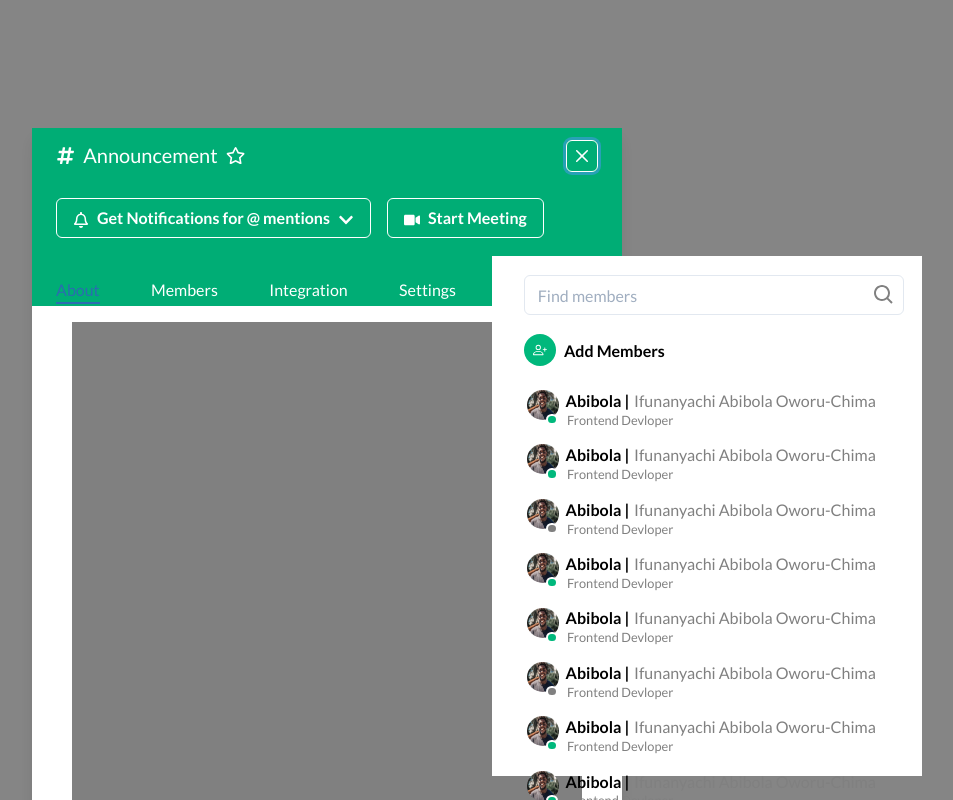
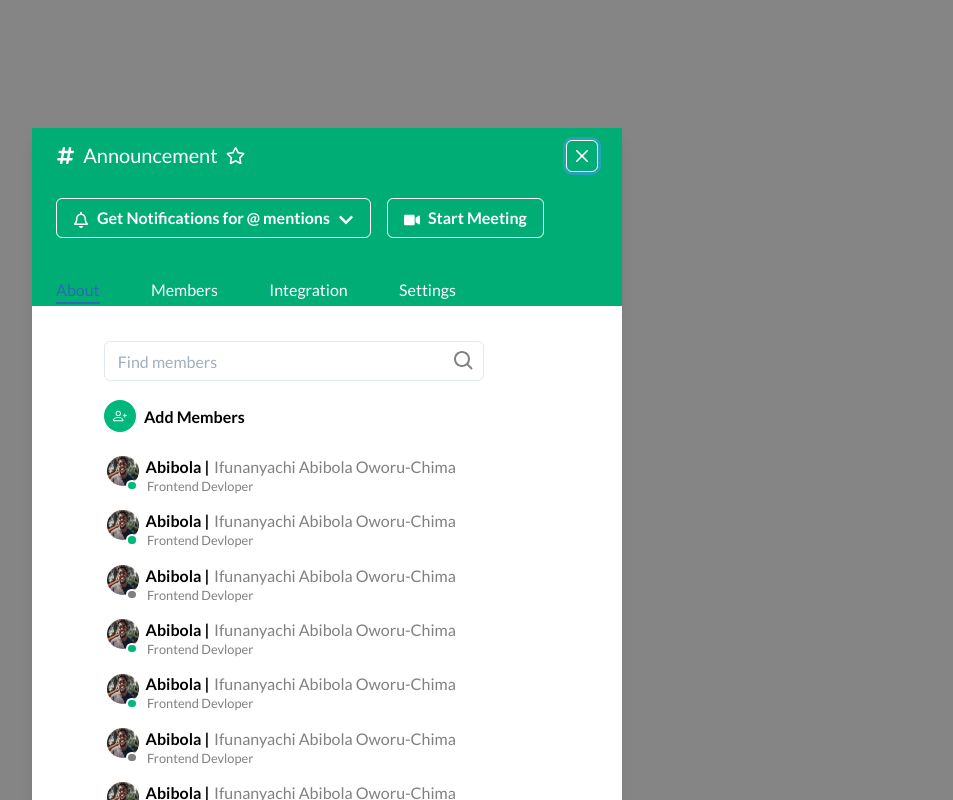
Before and after one commit to zurichat/zc_plugin_channels, a React (Create React App) app in the folder frontend/: page /channel-detail in a window 1280 px wide. Shown: the whole page, without its empty margins (313-1266 px from the left). Built offline with nearby package versions, Linux system fonts and the light colour scheme.

Commit message:
update to various files
Update to various various files

```diff
--- a/frontend/src/components/channelDetailsAndSetting/TabsRow.jsx
+++ b/frontend/src/components/channelDetailsAndSetting/TabsRow.jsx
@@ -1,23 +1,15 @@
-import React from "react";
-import { Tabs, TabList, TabPanels, Tab, TabPanel } from "@chakra-ui/react";
+import React from 'react'
+import { Tabs, TabList, TabPanels, Tab, TabPanel } from "@chakra-ui/react"
 
-export default function TabsRows({ colors }) {
-  return (
-    <>
-      <TabList borderBottom="0" justifyContent="space-between" mt={4} pt={4}>
-        <Tab p={0} color="#fff">
-          About
-        </Tab>
-        <Tab p={0} color="#fff">
-          Members
-        </Tab>
-        <Tab p={0} color="#fff">
-          Integration
-        </Tab>
-        <Tab p={0} color="#fff">
-          Settings
-        </Tab>
-      </TabList>
-    </>
-  );
+export default function TabsRows({colors}) {
+    return (
+        <>
+            <TabList borderBottom='0' justifyContent="space-between" mt={4} pt={4}>
+                <Tab p={0} _focus={{outline: "none"}}>About</Tab>
+                <Tab p={0} _focus={{outline: "none"}}>Members</Tab>
+                <Tab p={0} _focus={{outline: "none"}}>Integration</Tab>
+                <Tab p={0} _focus={{outline: "none"}}>Settings</Tab>
+            </TabList>
+        </>
+    )
 }
--- a/frontend/src/components/channelDetailsAndSetting/channelDetailsAndSettings.jsx
+++ b/frontend/src/components/channelDetailsAndSetting/channelDetailsAndSettings.jsx
@@ -133,10 +133,8 @@ const ChannelDetails = () => {
                     <FileList />
                   </TabPanel>
                   <TabPanel>
-                    <p>Coming Soon</p>
                   </TabPanel>
                   <TabPanel>
-                    <p>Coming soon</p>
                   </TabPanel>
                 </TabPanels>
               </Box>
--- a/frontend/src/components/channelDetailsAndSetting/organisationMembersList.jsx
+++ b/frontend/src/components/channelDetailsAndSetting/organisationMembersList.jsx
@@ -15,13 +15,13 @@ import googleImage from "../channelDetailsAndSetting/images/images.png";
 
 const OrganisationMembersList = () => {
   return (
-    <Box bg="gray" width="100%" height="100vh">
+    <Box>
       <Box
-        position="absolute"
-        left="460"
-        top="8em"
-        w="430px"
-        h="520px"
+      //   position="absolute"
+      //   left="460"
+      //   top="8em"
+      //   w="430px"
+      //   h="520px"
         alignContent="center"
         backgroundColor="white"
         color="blue"
```
